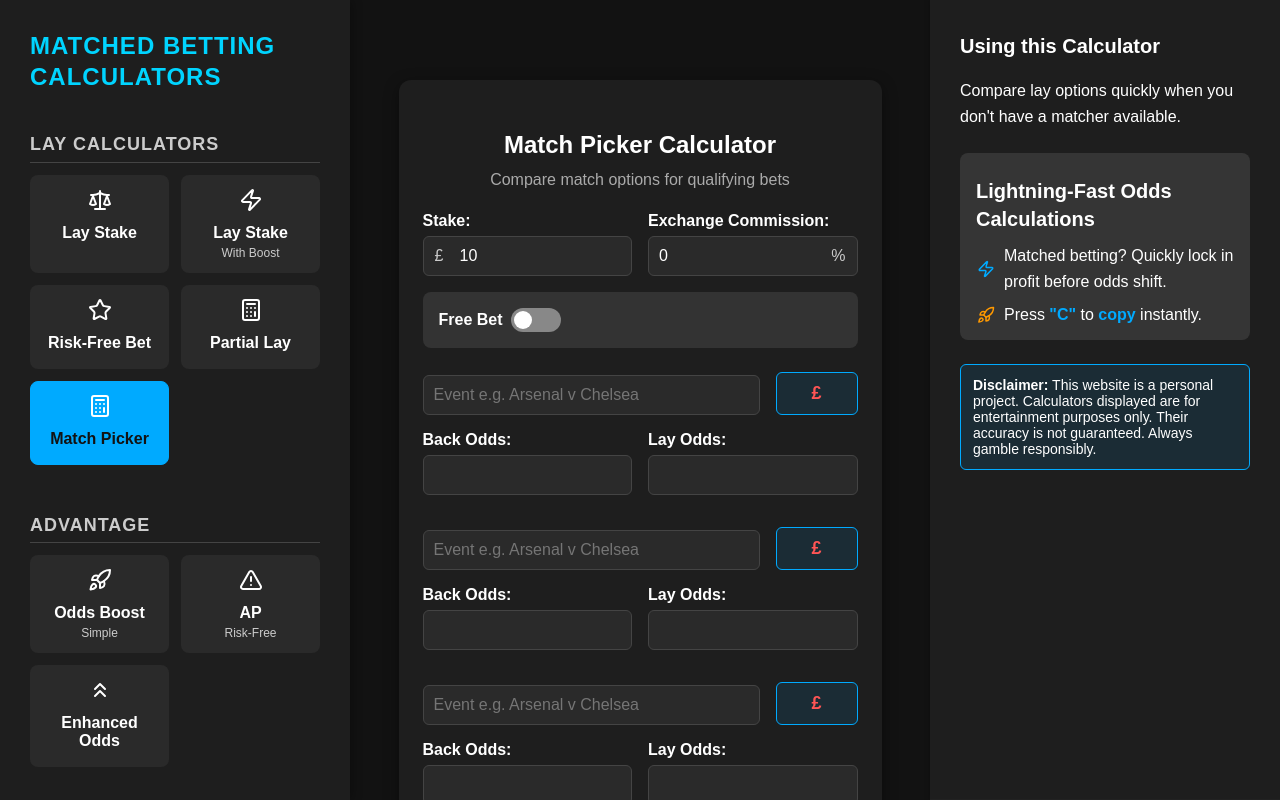
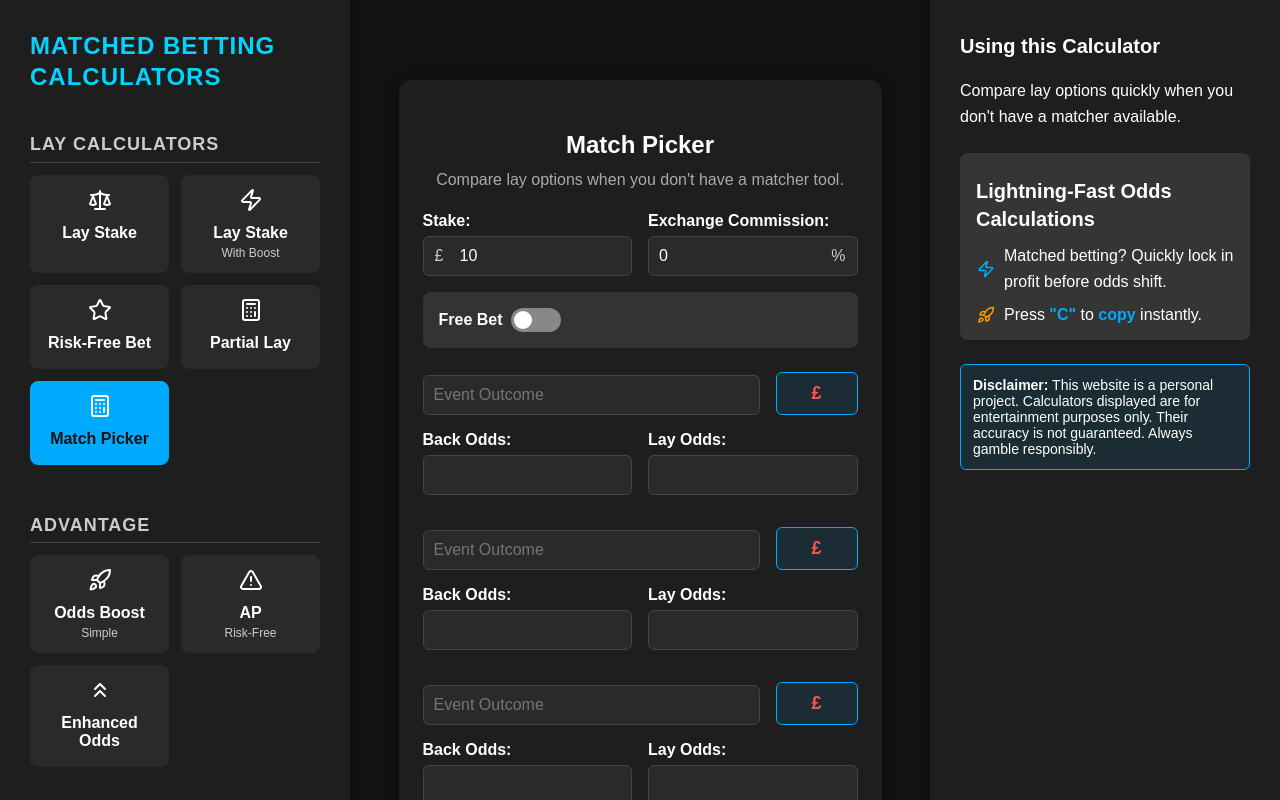
Before and after one commit to ruthdillonmansfield/odds-boost-calculator, a React (Create React App) app: page /match-picker in a window 1280 px wide. Built offline with nearby package versions, Linux system fonts and the light colour scheme.

Commit message:
edit copy on picker

```diff
--- a/src/Components/Calculators/MatchPickerCalculator.jsx
+++ b/src/Components/Calculators/MatchPickerCalculator.jsx
@@ -74,8 +74,8 @@
     <>
       <Seo title={meta.title} description={meta.description} />
       <div className="container">
-        <h2 className="title with-subhead">Match Picker Calculator</h2>
-        <h4 className="subhead">Compare match options for qualifying bets</h4>
+        <h2 className="title with-subhead">Match Picker</h2>
+        <h4 className="subhead">Compare lay options when you don't have a matcher tool.</h4>
 
         <div className="inline-fields">
           <div className="input-group-inline">
@@ -137,7 +137,7 @@
                     type="text"
                     value={entry.match}
                     onChange={(e) => updateEntry(i, "match", e.target.value)}
-                    placeholder="Event e.g. Arsenal v Chelsea"
+                    placeholder="Event Outcome"
                   />
                 </div>
                 <div className="profit-box profit-box-inline" style={{ marginTop: 0 }}>
```
